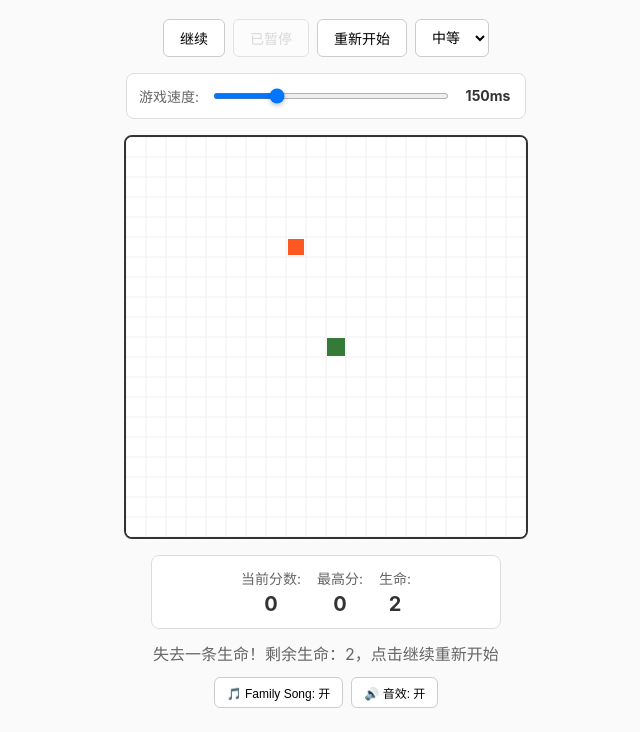
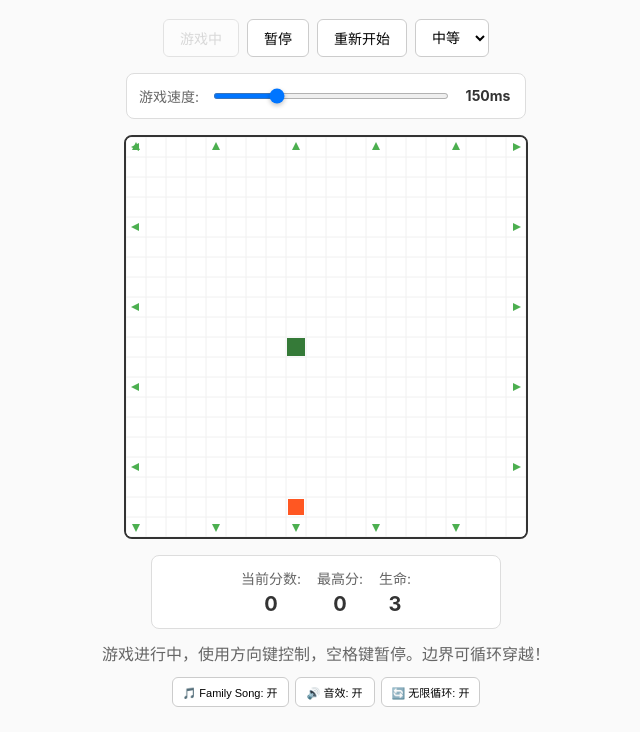
Before and after one commit to roczhang2018/sudoku, a plain HTML site: page index.html in a window 1280 px wide. Both pictures are taken after a click on the button "开始游戏". Shown: the part 94-826 px from the top of the page, without its empty margins (314-954 px from the left). Drawn offline with Linux system fonts and the light colour scheme.

Commit message:
Implement infinite mode feature in Snake game with toggle option and update status messages accordingly

```diff
--- a/index.html
+++ b/index.html
@@ -42,10 +42,11 @@
         </div>
       </div>
     </div>
-    <div class="status" id="status">欢迎来到贪吃蛇！音乐已开始播放，按开始游戏开始，使用方向键控制</div>
+    <div class="status" id="status">欢迎来到贪吃蛇！音乐已开始播放，按开始游戏开始，使用方向键控制。边界可循环穿越！</div>
     <div class="audio-controls">
       <button id="musicToggle">🎵 Family Song: 开</button>
       <button id="soundToggle">🔊 音效: 开</button>
+      <button id="infiniteToggle">🔄 无限循环: 开</button>
     </div>
   </div>
   <script src="main.js"></script>
--- a/main.js
+++ b/main.js
@@ -51,6 +51,9 @@ let backgroundMusic = null;
 let musicGain = null;
 let soundGain = null;
 
+// 游戏模式
+let infiniteMode = true; // 无限循环模式
+
 // 蛇身颜色数组
 const SNAKE_COLORS = [
   '#4CAF50', // 绿色
@@ -80,6 +83,7 @@ const livesEl = document.getElementById('lives');
 const statusEl = document.getElementById('status');
 const musicToggle = document.getElementById('musicToggle');
 const soundToggle = document.getElementById('soundToggle');
+const infiniteToggle = document.getElementById('infiniteToggle');
 
 // 初始化
 function init() {
@@ -132,6 +136,7 @@ function bindEvents() {
   speedSlider.addEventListener('input', changeSpeed);
   musicToggle.addEventListener('click', toggleMusic);
   soundToggle.addEventListener('click', toggleSound);
+  infiniteToggle.addEventListener('click', toggleInfiniteMode);
 
   // 键盘事件
   document.addEventListener('keydown', handleKeyPress);
@@ -224,6 +229,40 @@ function toggleSound() {
   soundEnabled = !soundEnabled;
   soundToggle.textContent = soundEnabled ? '🔊 音效: 开' : '🔊 音效: 关';
   soundToggle.classList.toggle('active', soundEnabled);
+}
+
+// 切换无限循环模式
+function toggleInfiniteMode() {
+  infiniteMode = !infiniteMode;
+  infiniteToggle.textContent = infiniteMode ? '🔄 无限循环: 开' : '🔄 无限循环: 关';
+  infiniteToggle.classList.toggle('active', infiniteMode);
+
+  // 更新状态提示
+  updateStatusText();
+}
+
+// 更新状态文本
+function updateStatusText() {
+  const modeText = infiniteMode ? '边界可循环穿越！' : '经典模式，撞墙会死亡！';
+
+  switch (gameState) {
+    case GAME_STATES.NOT_STARTED:
+      statusEl.textContent = `欢迎来到贪吃蛇！音乐已开始播放，按开始游戏开始，使用方向键控制。${modeText}`;
+      break;
+    case GAME_STATES.PLAYING:
+      statusEl.textContent = `游戏进行中，使用方向键控制，空格键暂停。${modeText}`;
+      break;
+    case GAME_STATES.PAUSED:
+      if (lives < 3) {
+        statusEl.textContent = `失去一条生命！剩余生命：${lives}，点击继续重新开始。${modeText}`;
+      } else {
+        statusEl.textContent = `游戏已暂停，点击继续或按空格键继续。${modeText}`;
+      }
+      break;
+    case GAME_STATES.GAME_OVER:
+      statusEl.textContent = `游戏结束！最终分数：${score}，最高分：${highScore}。${modeText}`;
+      break;
+  }
 }
 
 // 播放音效
@@ -433,10 +472,32 @@ function gameStep() {
   head.x += currentDirection.x;
   head.y += currentDirection.y;
 
-  // 检查碰撞
-  if (checkCollision(head)) {
-    gameOver();
-    return;
+  // 根据无限循环模式处理边界
+  if (infiniteMode) {
+    // 无限循环模式 - 从一边出来从另一边进入
+    if (head.x < 0) {
+      head.x = GRID_SIZE - 1; // 从右边出来
+    } else if (head.x >= GRID_SIZE) {
+      head.x = 0; // 从左边出来
+    }
+
+    if (head.y < 0) {
+      head.y = GRID_SIZE - 1; // 从下边出来
+    } else if (head.y >= GRID_SIZE) {
+      head.y = 0; // 从上边出来
+    }
+
+    // 只检查自身碰撞
+    if (checkSelfCollision(head)) {
+      gameOver();
+      return;
+    }
+  } else {
+    // 经典模式 - 检查边界碰撞
+    if (checkCollision(head)) {
+      gameOver();
+      return;
+    }
   }
 
   // 添加新头部
@@ -468,7 +529,7 @@ function gameStep() {
   render();
 }
 
-// 检查碰撞
+// 检查碰撞（经典模式）
 function checkCollision(head) {
   // 检查墙壁碰撞
   if (head.x < 0 || head.x >= GRID_SIZE || head.y < 0 || head.y >= GRID_SIZE) {
@@ -476,6 +537,11 @@ function checkCollision(head) {
   }
 
   // 检查自身碰撞
+  return snake.some(segment => segment.x === head.x && segment.y === head.y);
+}
+
+// 检查自身碰撞（无限循环模式）
+function checkSelfCollision(head) {
   return snake.some(segment => segment.x === head.x && segment.y === head.y);
 }
 
@@ -575,6 +641,56 @@ function render() {
     ctx.stroke();
   }
 
+  // 只在无限循环模式下绘制循环边界指示箭头
+  if (infiniteMode) {
+    ctx.strokeStyle = '#4CAF50';
+    ctx.lineWidth = 3;
+    ctx.fillStyle = '#4CAF50';
+
+    // 左右边界箭头
+    const arrowSize = 8;
+    for (let i = 0; i < GRID_SIZE; i += 4) {
+      const y = i * CELL_SIZE + CELL_SIZE / 2;
+
+      // 左边界箭头 (→)
+      ctx.beginPath();
+      ctx.moveTo(5, y);
+      ctx.lineTo(5 + arrowSize, y - arrowSize/2);
+      ctx.lineTo(5 + arrowSize, y + arrowSize/2);
+      ctx.closePath();
+      ctx.fill();
+
+      // 右边界箭头 (←)
+      ctx.beginPath();
+      ctx.moveTo(CANVAS_SIZE - 5, y);
+      ctx.lineTo(CANVAS_SIZE - 5 - arrowSize, y - arrowSize/2);
+      ctx.lineTo(CANVAS_SIZE - 5 - arrowSize, y + arrowSize/2);
+      ctx.closePath();
+      ctx.fill();
+    }
+
+    // 上下边界箭头
+    for (let i = 0; i < GRID_SIZE; i += 4) {
+      const x = i * CELL_SIZE + CELL_SIZE / 2;
+
+      // 上边界箭头 (↓)
+      ctx.beginPath();
+      ctx.moveTo(x, 5);
+      ctx.lineTo(x - arrowSize/2, 5 + arrowSize);
+      ctx.lineTo(x + arrowSize/2, 5 + arrowSize);
+      ctx.closePath();
+      ctx.fill();
+
+      // 下边界箭头 (↑)
+      ctx.beginPath();
+      ctx.moveTo(x, CANVAS_SIZE - 5);
+      ctx.lineTo(x - arrowSize/2, CANVAS_SIZE - 5 - arrowSize);
+      ctx.lineTo(x + arrowSize/2, CANVAS_SIZE - 5 - arrowSize);
+      ctx.closePath();
+      ctx.fill();
+    }
+  }
+
   // 绘制蛇
   snake.forEach((segment, index) => {
     if (index === 0) {
@@ -618,7 +734,6 @@ function updateUI() {
       startBtn.disabled = false;
       pauseBtn.disabled = true;
       restartBtn.disabled = false;
-      statusEl.textContent = '欢迎来到贪吃蛇！音乐已开始播放，按开始游戏开始，使用方向键控制';
       break;
     case GAME_STATES.PLAYING:
       startBtn.textContent = '游戏中';
@@ -626,7 +741,6 @@ function updateUI() {
       pauseBtn.textContent = '暂停';
       pauseBtn.disabled = false;
       restartBtn.disabled = false;
-      statusEl.textContent = '游戏进行中，使用方向键控制，空格键暂停';
       break;
     case GAME_STATES.PAUSED:
       startBtn.textContent = '继续';
@@ -634,18 +748,12 @@ function updateUI() {
       pauseBtn.textContent = '已暂停';
       pauseBtn.disabled = true;
       restartBtn.disabled = false;
-      if (lives < 3) {
-        statusEl.textContent = `失去一条生命！剩余生命：${lives}，点击继续重新开始`;
-      } else {
-        statusEl.textContent = '游戏已暂停，点击继续或按空格键继续';
-      }
       break;
     case GAME_STATES.GAME_OVER:
       startBtn.textContent = '重新开始';
       startBtn.disabled = false;
       pauseBtn.disabled = true;
       restartBtn.disabled = false;
-      statusEl.textContent = `游戏结束！最终分数：${score}，最高分：${highScore}`;
       break;
   }
 
@@ -653,6 +761,9 @@ function updateUI() {
   currentScoreEl.textContent = score;
   highScoreEl.textContent = highScore;
   livesEl.textContent = lives;
+
+  // 更新状态文本
+  updateStatusText();
 }
 
 // 保存最高分
--- a/style.css
+++ b/style.css
@@ -19,8 +19,8 @@ body{font-family:-apple-system,BlinkMacSystemFont,Segoe UI,Roboto,Helvetica,Aria
 .score-item span:first-child{font-size:14px;color:#666}
 .score-item span:last-child{font-size:20px;font-weight:bold;color:#333}
 .status{margin-top:12px;min-height:24px;font-size:16px;color:#666}
-.audio-controls{display:flex;gap:8px;justify-content:center;margin-top:12px}
-.audio-controls button{padding:6px 12px;border:1px solid #ccc;background:#fff;border-radius:6px;cursor:pointer;font-size:12px;display:flex;align-items:center;gap:4px}
+.audio-controls{display:flex;gap:6px;justify-content:center;margin-top:12px;flex-wrap:wrap}
+.audio-controls button{padding:6px 10px;border:1px solid #ccc;background:#fff;border-radius:6px;cursor:pointer;font-size:11px;display:flex;align-items:center;gap:3px;min-width:80px;justify-content:center}
 .audio-controls button:hover{background:#f3f3f3}
 .audio-controls button.active{background:#4CAF50;color:#fff;border-color:#4CAF50}
 @media (max-width:480px){body{padding:12px}.controls{flex-direction:column;align-items:center}.controls button{width:120px}.score-panel{flex-direction:column;gap:12px;min-width:200px}.audio-controls{flex-direction:column;align-items:center}}
```
